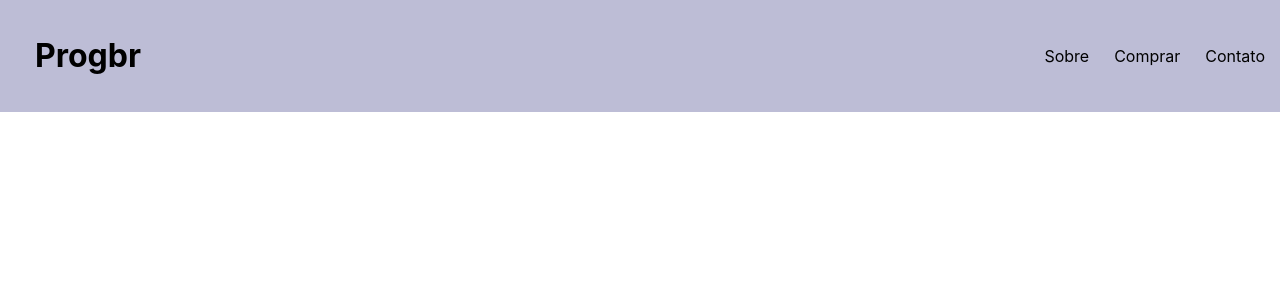
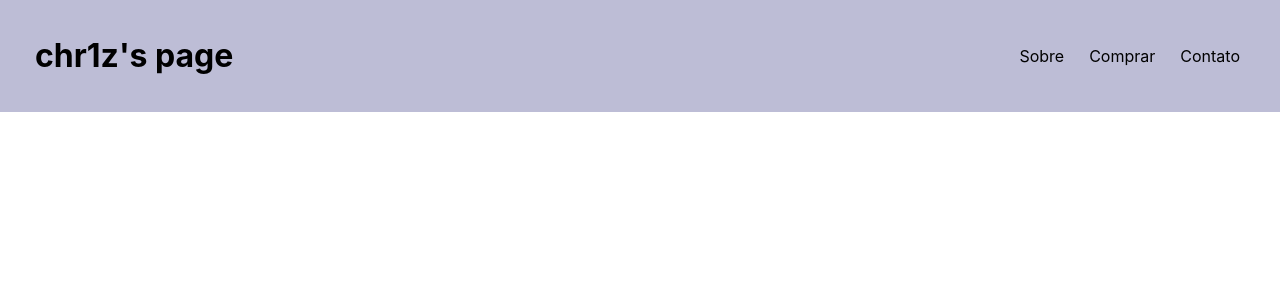
Before and after one commit to chr-1z/CursoProgramadorBR, a React (Create React App) app in the folder Modulo 31 - ReactJS/meu-app/not build/: page / in a window 1280 px wide. Shown: the top 300 px of the page. Built offline with nearby package versions, Linux system fonts and the light colour scheme.

Commit message:
update: updates

```diff
--- a/Modulo 31 - ReactJS/meu-app/not build/src/App.css
+++ b/Modulo 31 - ReactJS/meu-app/not build/src/App.css
@@ -16,8 +16,9 @@
 }
 
 .contact {
-  padding-right: 20px;
+  padding-right: 25px;
 }
+
 
 .logo {
   padding-left: 20px;
--- a/Modulo 31 - ReactJS/meu-app/not build/src/App.js
+++ b/Modulo 31 - ReactJS/meu-app/not build/src/App.js
@@ -3,7 +3,7 @@ import Header from './Header';
 
 function App() {
   return (
-    <Header name="Progbr" links={["Sobre", "Comprar", "Contato"]} className="aaa"></Header>
+    <Header name="chr1z's page" links={["Sobre", "Comprar", "Contato"]}></Header>
   );
 }
 
--- a/Modulo 31 - ReactJS/meu-app/not build/src/Header.js
+++ b/Modulo 31 - ReactJS/meu-app/not build/src/Header.js
@@ -7,9 +7,9 @@ function Header(props) {
         <header className="header">
             <h1 className="logo">{props.name}</h1>
             <ul className="menu">
-                <li>{props.links[0]}</li>
-                <li>{props.links[1]}</li>
-                <li>{props.links[2]}</li>
+                <li className="about">{props.links[0]}</li>
+                <li className="buy">{props.links[1]}</li>
+                <li className="contact">{props.links[2]}</li>
             </ul>
         </header>
     );
```
